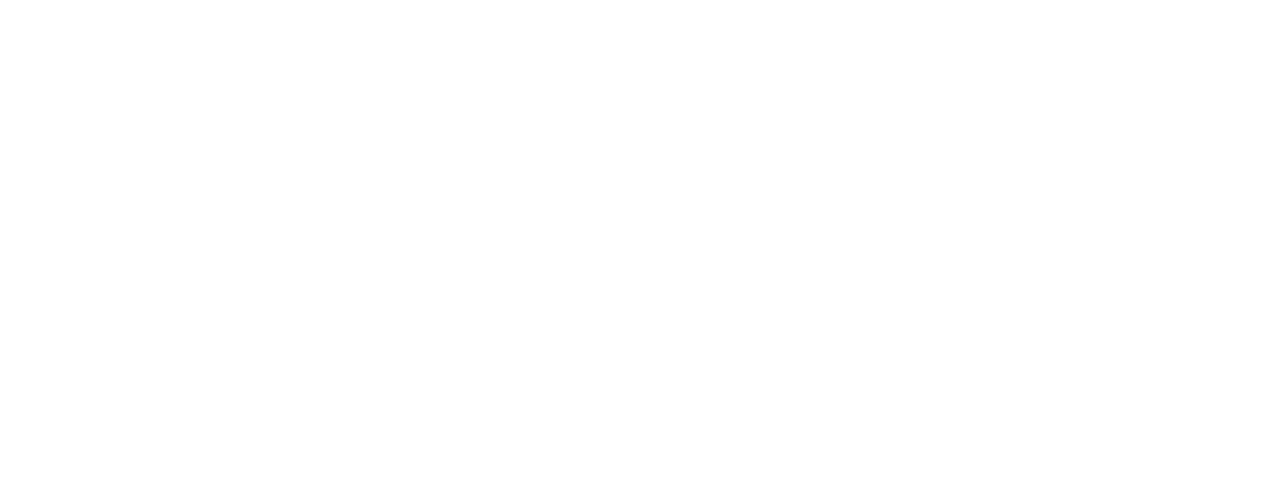
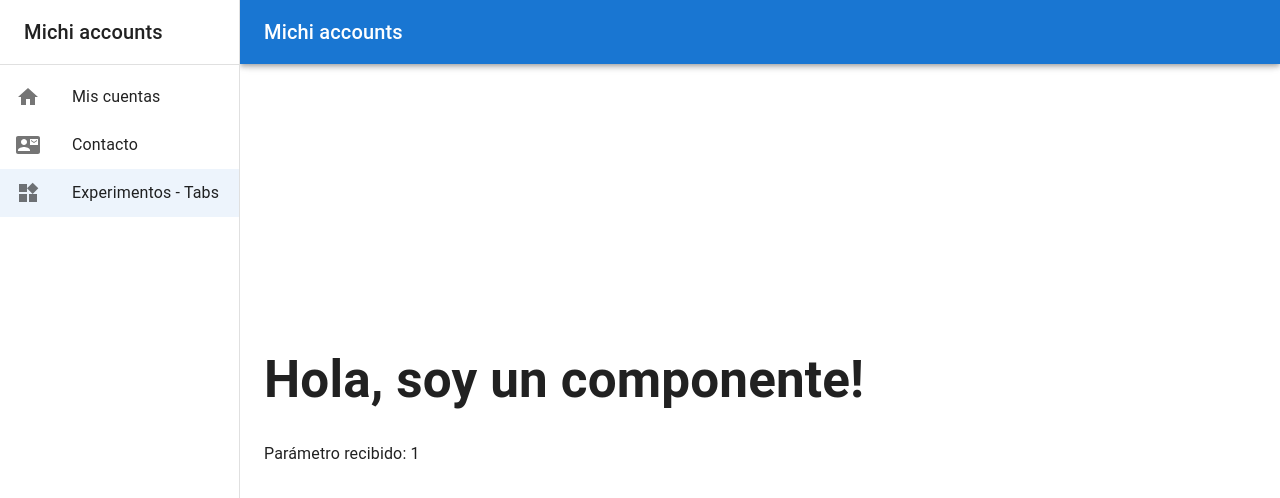
Before and after one commit to FerLaw1307/react-fer, a React (Vite) app: page /experiments/tabs/1 in a window 1280 px wide. Before the commit this address had no page. Shown: the top 498 px of the page. Built offline with nearby package versions, Linux system fonts and the light colour scheme.

Commit message:
add exaples for pager route parameters

```diff
--- a/src/components/Layout.tsx
+++ b/src/components/Layout.tsx
@@ -16,12 +16,14 @@ import Toolbar from "@mui/material/Toolbar";
 import Typography from "@mui/material/Typography";
 import HomeIcon from "@mui/icons-material/Home";
 import ContactMailIcon from "@mui/icons-material/ContactMail";
+import WidgetsIcon from '@mui/icons-material/Widgets';
 
 const drawerWidth = 240;
 const appTitle = "Michi accounts";
 const navItems = [
   { text: "Mis cuentas", to: "/", icon: <HomeIcon /> },
   { text: "Contacto", to: "/contact", icon: <ContactMailIcon /> },
+  { text: "Experimentos - Tabs", to: "/experiments/tabs/1", icon: <WidgetsIcon /> },
 ];
 
 export default function Layout() {
--- /dev/null
+++ b/src/pages/Experiments/Tabs.tsx
@@ -0,0 +1,36 @@
+import React from 'react';
+import { useParams } from 'react-router-dom';
+
+const TabsExperiment = () => {
+  const params = useParams();
+  const id = params.id ?? null;
+
+  return (
+    <div>
+      <h1>Hola, soy un componente!</h1>
+      <p>Parámetro recibido: {id ?? 'ninguno'}</p>
+    </div>
+  );
+};
+
+export default TabsExperiment;
+/**
+ * import { useParams } from 'react-router-dom';
+
+const TabsExperiment = () => {
+  const { id } = useParams<{ id?: string }>(); // id: string | undefined
+
+  if (id == null) {
+    // ruta sin id -> comportamiento para 'sin parámetro'
+    return <div>No se recibió id</div>;
+  }
+
+  // id existe (string). Convertir/validar según lo que necesites:
+  const idNum = Number(id);
+  if (Number.isNaN(idNum)) {
+    return <div>Id inválido</div>;
+  }
+
+  return <div>Id numérico: {idNum}</div>;
+};
+ */
--- a/src/router/AppRouter.tsx
+++ b/src/router/AppRouter.tsx
@@ -2,6 +2,7 @@ import { BrowserRouter, Routes, Route } from "react-router-dom";
 import Layout from "../components/Layout";
 import Home from "../pages/Home/Home";
 import Contact from "../pages/Contact/Contact";
+import TabsExperiment from "../pages/Experiments/Tabs";
 
 export default function AppRouter() {
   return (
@@ -10,6 +11,10 @@ export default function AppRouter() {
         <Route path="/" element={<Layout />}>
           <Route index element={<Home />} />
           <Route path="contact" element={<Contact />} />
+          <Route path="experiments">
+            <Route path="tabs" element={<TabsExperiment />} />
+            <Route path="tabs/:id" element={<TabsExperiment />} />
+          </Route>
         </Route>
       </Routes>
     </BrowserRouter>
```
